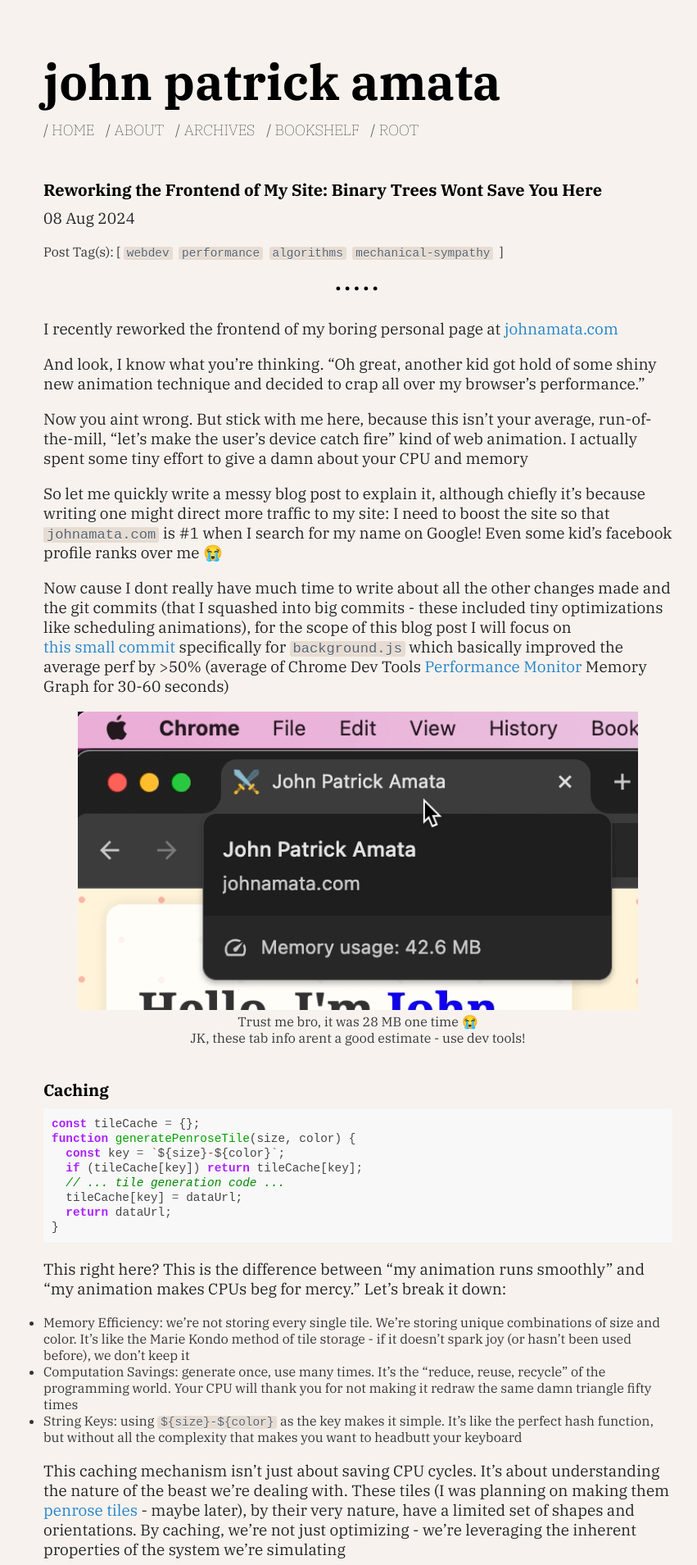
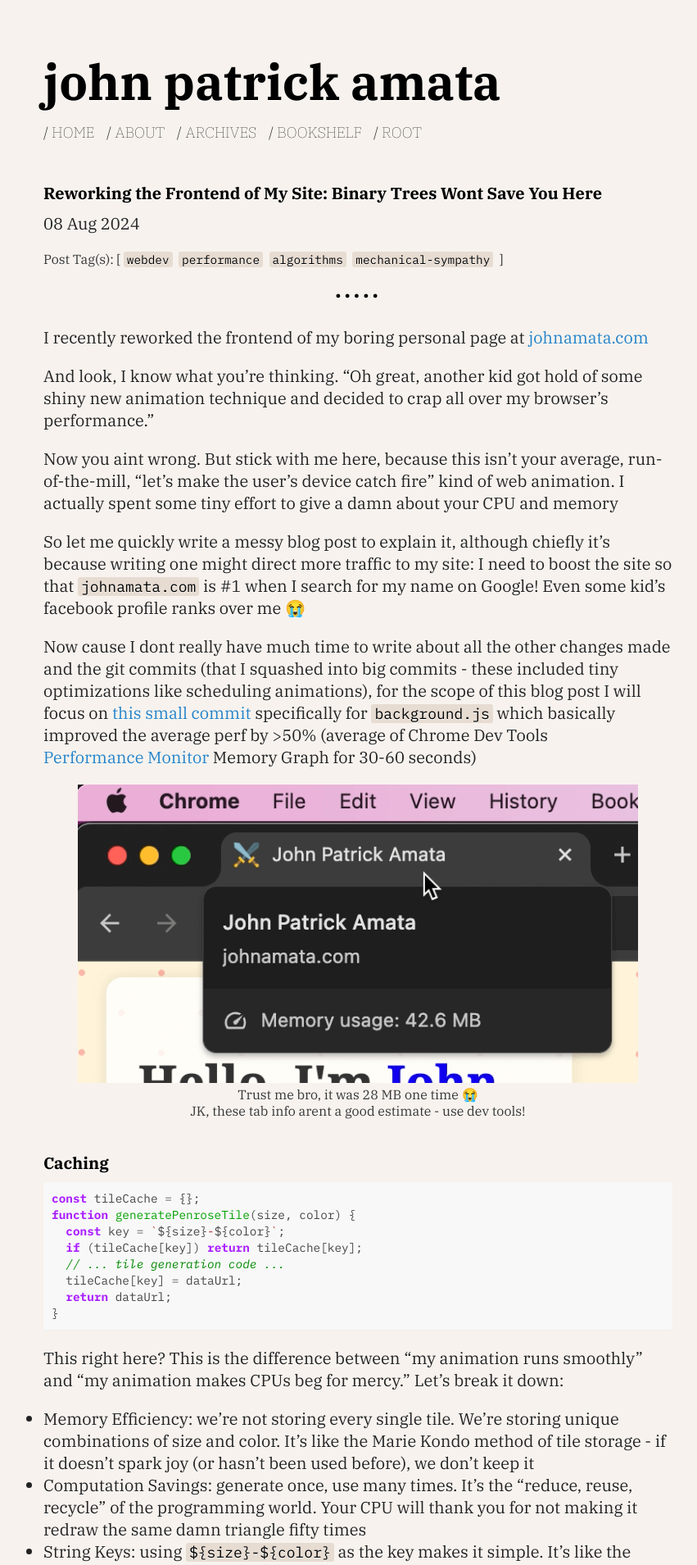
Before and after one commit to xjpa/blog, a Jekyll site: the page built from _posts/2024-08-08-reworking-the-frontend-of-my-website.md, in a window 1280 px wide. Shown: the top 1909 px of the page at 82% size, without its empty margins (203-1054 px from the left). Built offline with Jekyll 4.4.1, drawn with Linux system fonts in a browser that asks for light colours; some web fonts are replaced; comment, search, counter and statistics services are not loaded.

Commit message:
update styles and headers/head

```diff
--- a/_includes/head.html
+++ b/_includes/head.html
@@ -96,6 +96,10 @@ strip_slash }}{% endif %}{% endcapture %}
   rel="stylesheet"
 />
 <link
-  href="https://fonts.googleapis.com/css2?family=Averia+Serif+Libre:ital,wght@0,300;0,400;0,700;1,300;1,400;1,700&family=IBM+Plex+Serif:ital,wght@0,100;0,200;0,300;0,400;0,500;0,600;0,700;1,100;1,200;1,300;1,400;1,500;1,600;1,700&display=swap"
+  href="https://fonts.googleapis.com/css2?family=Averia+Serif+Libre:ital,wght@0,300;0,400;0,700;1,300;1,400;1,700&display=swap"
   rel="stylesheet"
 />
+<link
+  href="https://fonts.googleapis.com/css2?family=IBM+Plex+Mono:ital,wght@0,100;0,200;0,300;0,400;0,500;0,600;0,700;1,100;1,200;1,300;1,400;1,500;1,600;1,700&display=swap"
+  rel="stylesheet"
+/>
--- a/_includes/header.html
+++ b/_includes/header.html
@@ -1,6 +1,6 @@
 <div class="header-container container">
   <header>
-    <b><a href="{{ site.url }}" class="top-link" >john patrick amata</a></b>
+    <b><a href="{{ site.url }}" class="top-link">john patrick amata</a></b>
       <ul class="nav">
         <li style="font-size:18px">/ <a href="/">Home</a> </li>
 	      <li style="font-size:18px">/ <a href="/about">About</a> </li>
```
Also changed, not shown: css/main.min.css.
